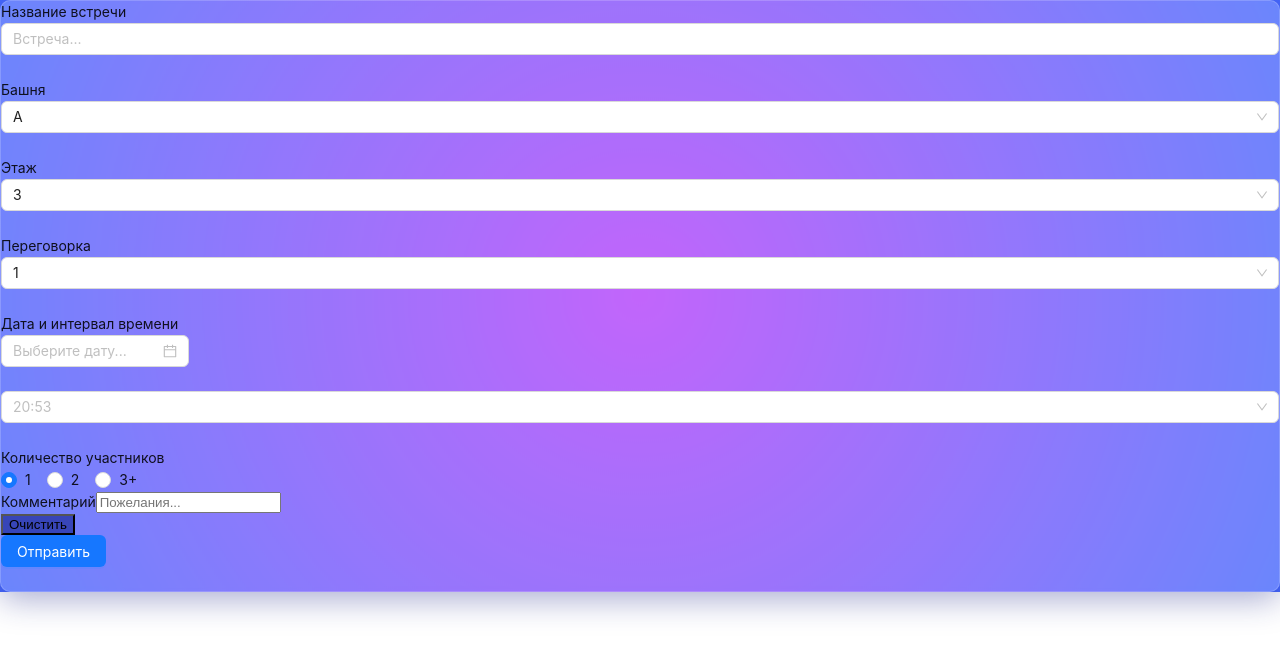
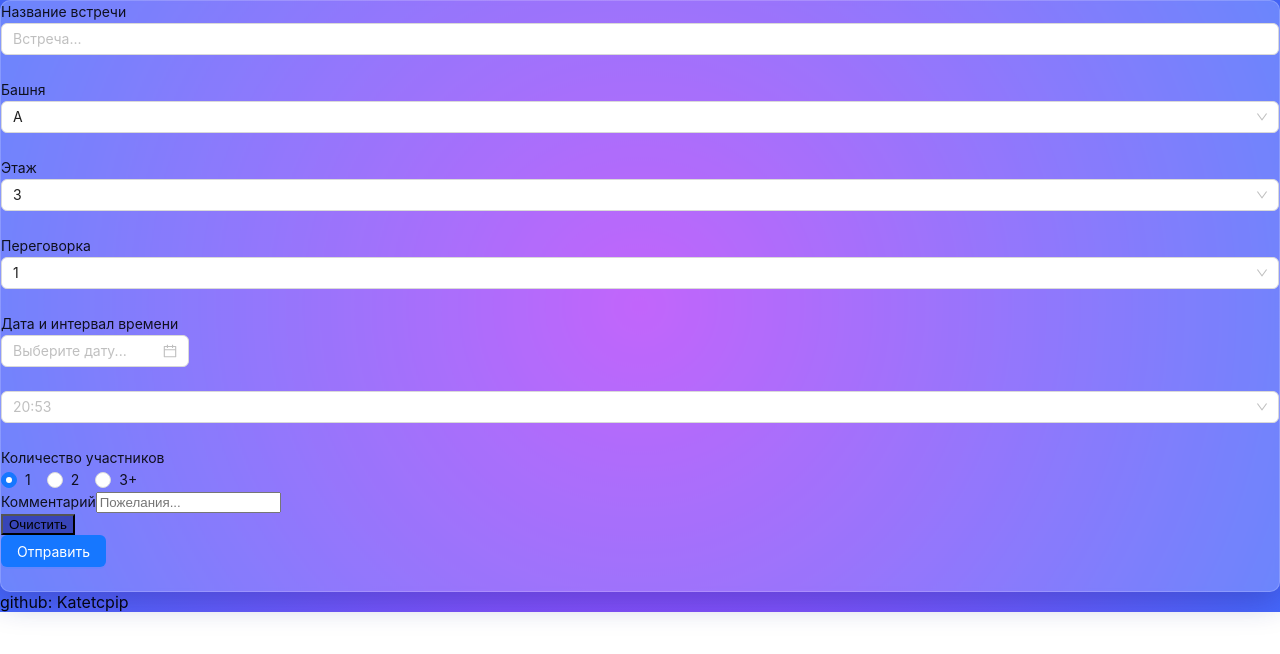
Before and after one commit to Katetcpip/test_vk, a React (Create React App) app: page / in a window 1280 px wide. Shown: the top 654 px of the page. Built offline with nearby package versions, Linux system fonts and the light colour scheme.

Commit message:
добавила гитхаб

```diff
--- a/src/App.css
+++ b/src/App.css
@@ -22,7 +22,7 @@ button,
 .mainBlock {
     background: rgb(179, 63, 251);
     background: radial-gradient(circle, rgba(179, 63, 251, 1) 0%, rgba(70, 104, 252, 1) 100%);
-    @apply w-full flex flex-row items-center min-h-screen
+    @apply w-full flex flex-col items-center min-h-screen
 }
 
 .btnBook {
--- a/src/App.tsx
+++ b/src/App.tsx
@@ -188,6 +188,7 @@ const App = () => {
             <div className='colorBlock md:top-80 md:left-96 top-44 left-10'></div>
             <div className='colorBlock2 md:bottom-44 md:right-96 bottom-20 right-20'></div>
             <div className='colorBlock3 md:top-44 md:right-96 top-10 right-20'></div>
+            <div className='w-full text-base- text-gray-700 text-center pt-10'>github: Katetcpip</div>
         </div>
     )
 }
```
